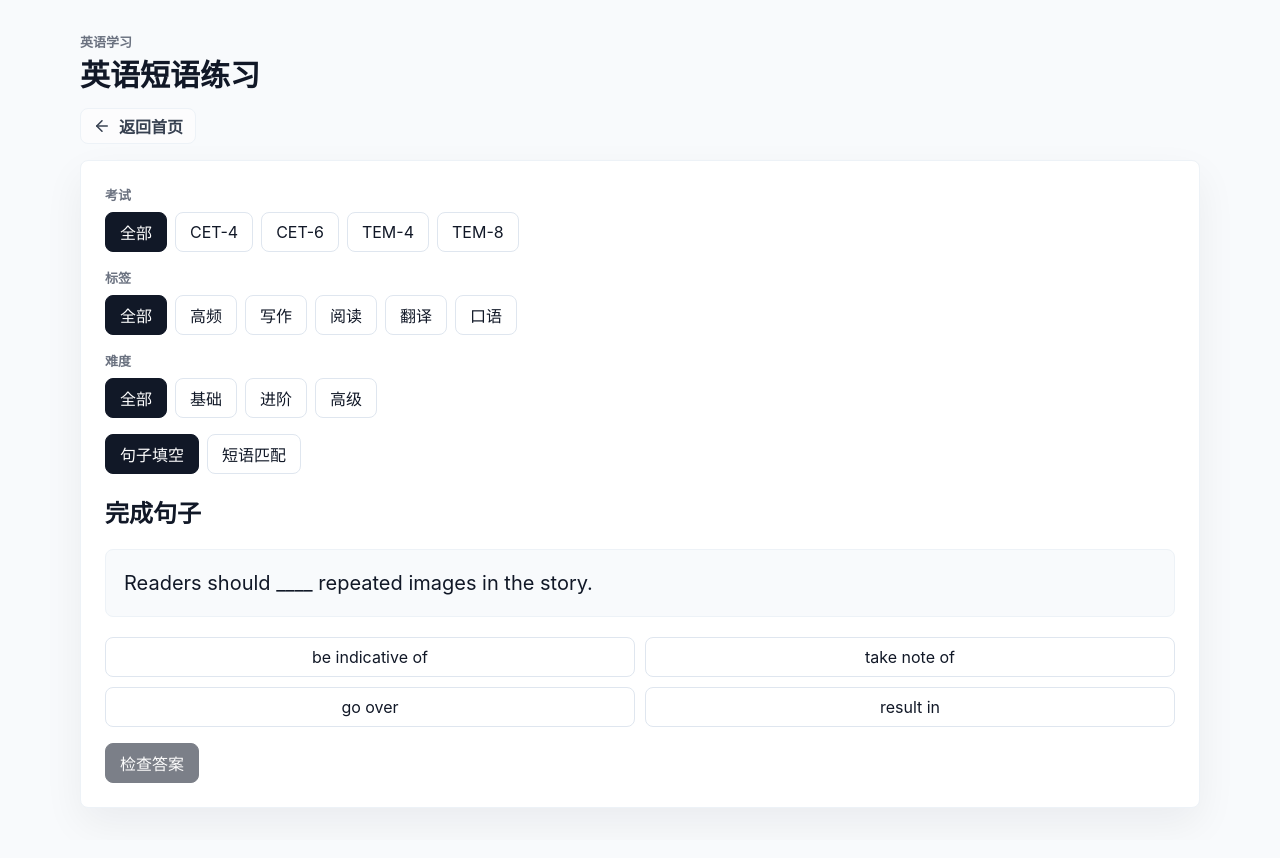
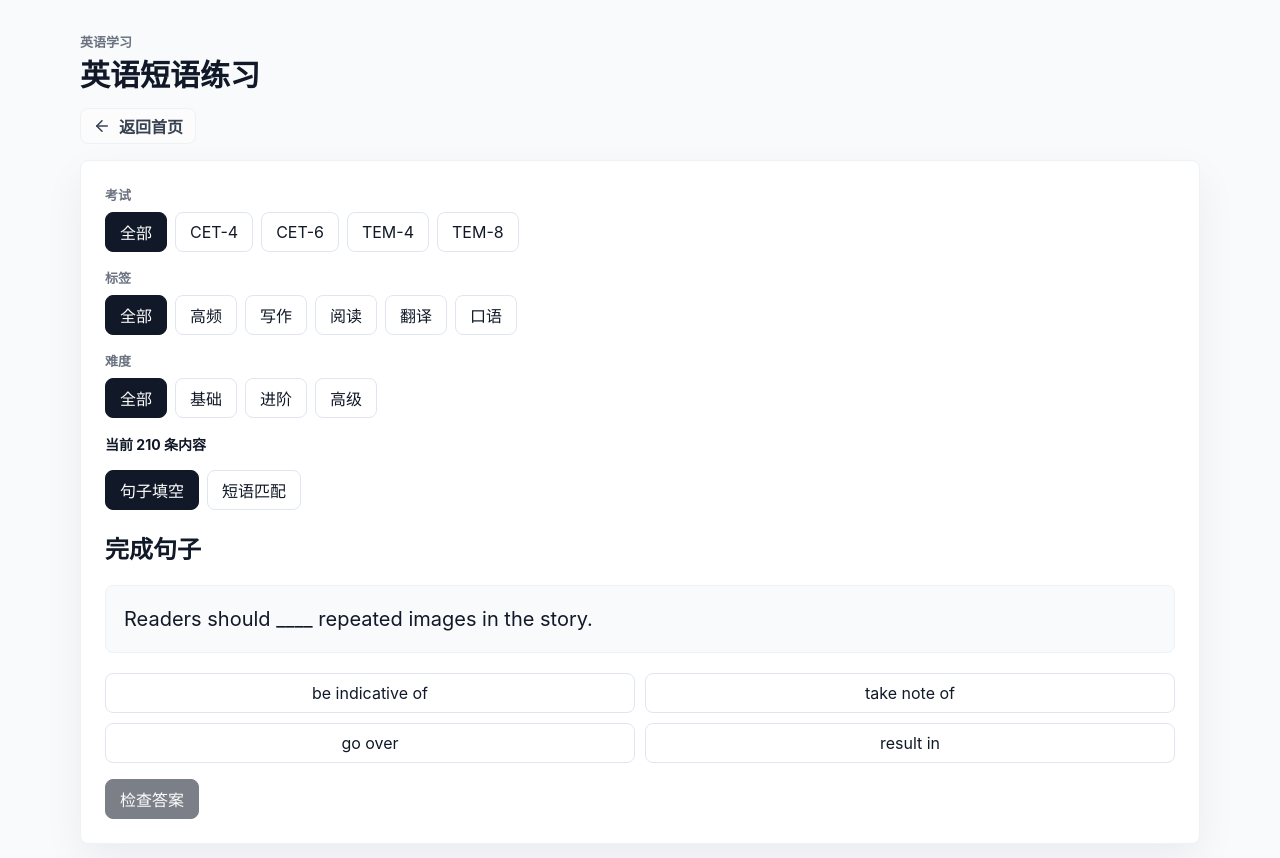
Before and after one commit to 17573316720cjj-dev/English-learning, a React (Vite) app: page / in a window 1280 px wide. Both pictures are taken after a click on the button "练习". Shown: the top 858 px of the page. Built offline with nearby package versions, Linux system fonts and the light colour scheme.

Commit message:
Improve filter feedback

```diff
--- /dev/null
+++ b/src/components/FilterSummary.tsx
@@ -0,0 +1,25 @@
+import type React from "react";
+
+export function FilterSummary({
+  activeFilters,
+  itemCount,
+  onReset
+}: {
+  activeFilters: string[];
+  itemCount: number;
+  onReset(): void;
+}): React.JSX.Element {
+  return (
+    <div className="filter-summary" aria-label="筛选状态">
+      <div>
+        <strong>当前 {itemCount} 条内容</strong>
+        {activeFilters.length > 0 ? <p className="muted">{activeFilters.join(" · ")}</p> : null}
+      </div>
+      {activeFilters.length > 0 ? (
+        <button className="nav-button" onClick={onReset}>
+          重置筛选
+        </button>
+      ) : null}
+    </div>
+  );
+}
--- a/src/components/LibraryScreen.tsx
+++ b/src/components/LibraryScreen.tsx
@@ -4,6 +4,7 @@ import type { ExamLevel, LearningItem, PhraseCategory, PhraseDifficulty, PhraseT
 import { examLevelLabels } from "../data/examItems";
 import { categoryLabels, difficultyLabels } from "../lib/labels";
 import { getItemTags, phraseTagLabels } from "../lib/tags";
+import { FilterSummary } from "./FilterSummary";
 
 const categoryFilters: Array<PhraseCategory | "All"> = ["All", "Basic", "CET", "Speaking", "Writing", "Daily"];
 const examFilters: Array<ExamLevel | "All"> = ["All", "CET4", "CET6", "TEM4", "TEM8"];
@@ -39,6 +40,19 @@ export function LibraryScreen({ items }: { items: LearningItem[] }): React.JSX.E
 
     return matchesCategory && matchesExamLevel && matchesTag && matchesDifficulty;
   });
+  const activeFilterLabels = [
+    activeExamLevel === "All" ? null : getExamFilterLabel(activeExamLevel),
+    activeCategory === "All" ? null : categoryFilterLabels[activeCategory],
+    activeTag === "All" ? null : tagFilterLabels[activeTag],
+    activeDifficulty === "All" ? null : difficultyFilterLabels[activeDifficulty]
+  ].filter((label): label is string => Boolean(label));
+
+  const resetFilters = (): void => {
+    setActiveCategory("All");
+    setActiveExamLevel("All");
+    setActiveTag("All");
+    setActiveDifficulty("All");
+  };
 
   return (
     <section className="practice-card">
@@ -100,8 +114,10 @@ export function LibraryScreen({ items }: { items: LearningItem[] }): React.JSX.E
           ))}
         </div>
       </div>
+      <FilterSummary activeFilters={activeFilterLabels} itemCount={visibleItems.length} onReset={resetFilters} />
       <div className="item-list">
-        {visibleItems.map((item) => (
+        {visibleItems.length > 0 ? (
+          visibleItems.map((item) => (
             <article className="library-item" key={item.id}>
               <div>
                 <h3>{item.phrase}</h3>
@@ -118,7 +134,10 @@ export function LibraryScreen({ items }: { items: LearningItem[] }): React.JSX.E
                 ))}
               </div>
             </article>
-        ))}
+          ))
+        ) : (
+          <p className="muted">当前筛选下暂无内容，可重置筛选或选择其他标签。</p>
+        )}
       </div>
     </section>
   );
--- a/src/components/PracticeScreen.tsx
+++ b/src/components/PracticeScreen.tsx
@@ -12,6 +12,7 @@ import {
 import { loadUserSeed, recordPracticeAttempt } from "../lib/storage";
 import { difficultyLabels } from "../lib/labels";
 import { getItemTags, phraseTagLabels } from "../lib/tags";
+import { FilterSummary } from "./FilterSummary";
 
 const examFilters: Array<ExamLevel | "All"> = ["All", "CET4", "CET6", "TEM4", "TEM8"];
 const tagFilters: Array<PhraseTag | "All"> = ["All", "HighFrequency", "Writing", "Reading", "Translation", "Speaking"];
@@ -82,6 +83,11 @@ export function PracticeScreen({
     () => buildPhraseMatchRound(shuffledItems, `${userSeed}:${filterScope}:${safeCurrentIndex}`),
     [filterScope, safeCurrentIndex, shuffledItems, userSeed]
   );
+  const activeFilterLabels = [
+    activeExamLevel === "All" ? null : getExamFilterLabel(activeExamLevel),
+    activeTag === "All" ? null : tagFilterLabels[activeTag],
+    activeDifficulty === "All" ? null : difficultyFilterLabels[activeDifficulty]
+  ].filter((label): label is string => Boolean(label));
 
   if (items.length === 0) {
     return (
@@ -115,6 +121,17 @@ export function PracticeScreen({
 
   const chooseDifficulty = (filter: PhraseDifficulty | "All"): void => {
     setActiveDifficulty(filter);
+    setCurrentIndex(0);
+    setSelectedAnswer("");
+    setFillResult(null);
+    setSelectedPhraseId(null);
+    setMatchFeedback(null);
+  };
+
+  const resetFilters = (): void => {
+    setActiveExamLevel("All");
+    setActiveTag("All");
+    setActiveDifficulty("All");
     setCurrentIndex(0);
     setSelectedAnswer("");
     setFillResult(null);
@@ -232,6 +249,8 @@ export function PracticeScreen({
           </div>
         </div>
 
+        <FilterSummary activeFilters={activeFilterLabels} itemCount={visibleItems.length} onReset={resetFilters} />
+
         <div className="segmented-control" aria-label="练习模式">
           <button className={mode === "fill-blank" ? "active" : ""} onClick={() => setMode("fill-blank")}>
             句子填空
@@ -244,7 +263,11 @@ export function PracticeScreen({
         {!fillQuestion ? (
           <div>
             <h2>暂无练习内容</h2>
-            <p className="muted">请选择其他考试级别，或添加短语后继续。</p>
+            <p className="muted">
+              {activeFilterLabels.length > 0
+                ? "当前筛选下暂无内容，可重置筛选或选择其他标签。"
+                : "请选择其他考试级别，或添加短语后继续。"}
+            </p>
           </div>
         ) : mode === "fill-blank" ? (
           <div>
--- a/src/styles.css
+++ b/src/styles.css
@@ -299,6 +299,23 @@ p {
   gap: 8px;
 }
 
+.filter-summary {
+  display: flex;
+  align-items: center;
+  justify-content: space-between;
+  flex-wrap: wrap;
+  gap: 10px;
+  margin: 2px 0 16px;
+}
+
+.filter-summary strong {
+  font-size: 14px;
+}
+
+.filter-summary p {
+  margin: 4px 0 0;
+}
+
 .item-list {
   display: grid;
   gap: 10px;
```
Also changed, not shown: 2 other files (tests, documents, lock files or other folders). Lines whose indentation alone changed are shown as unchanged.
